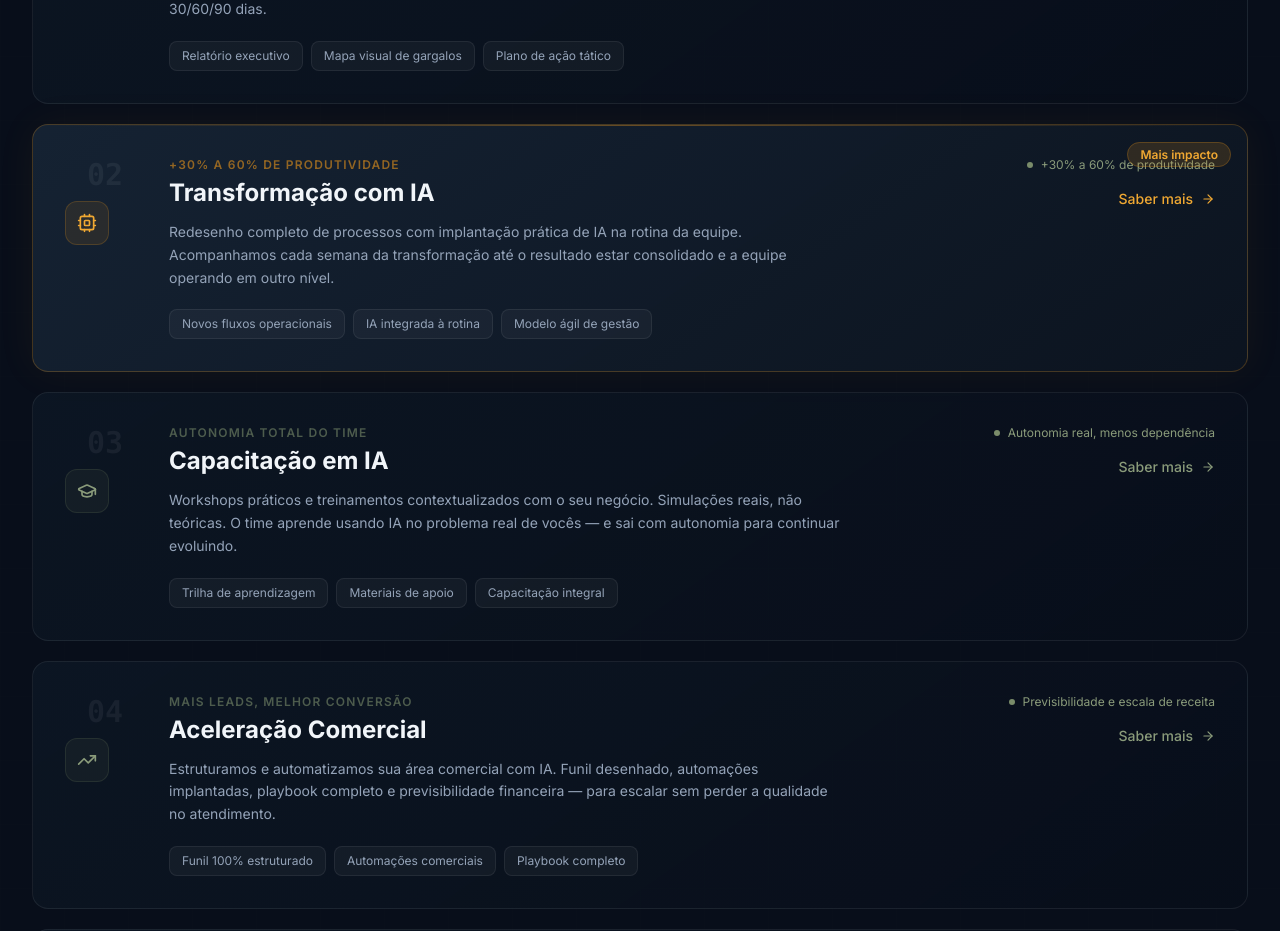
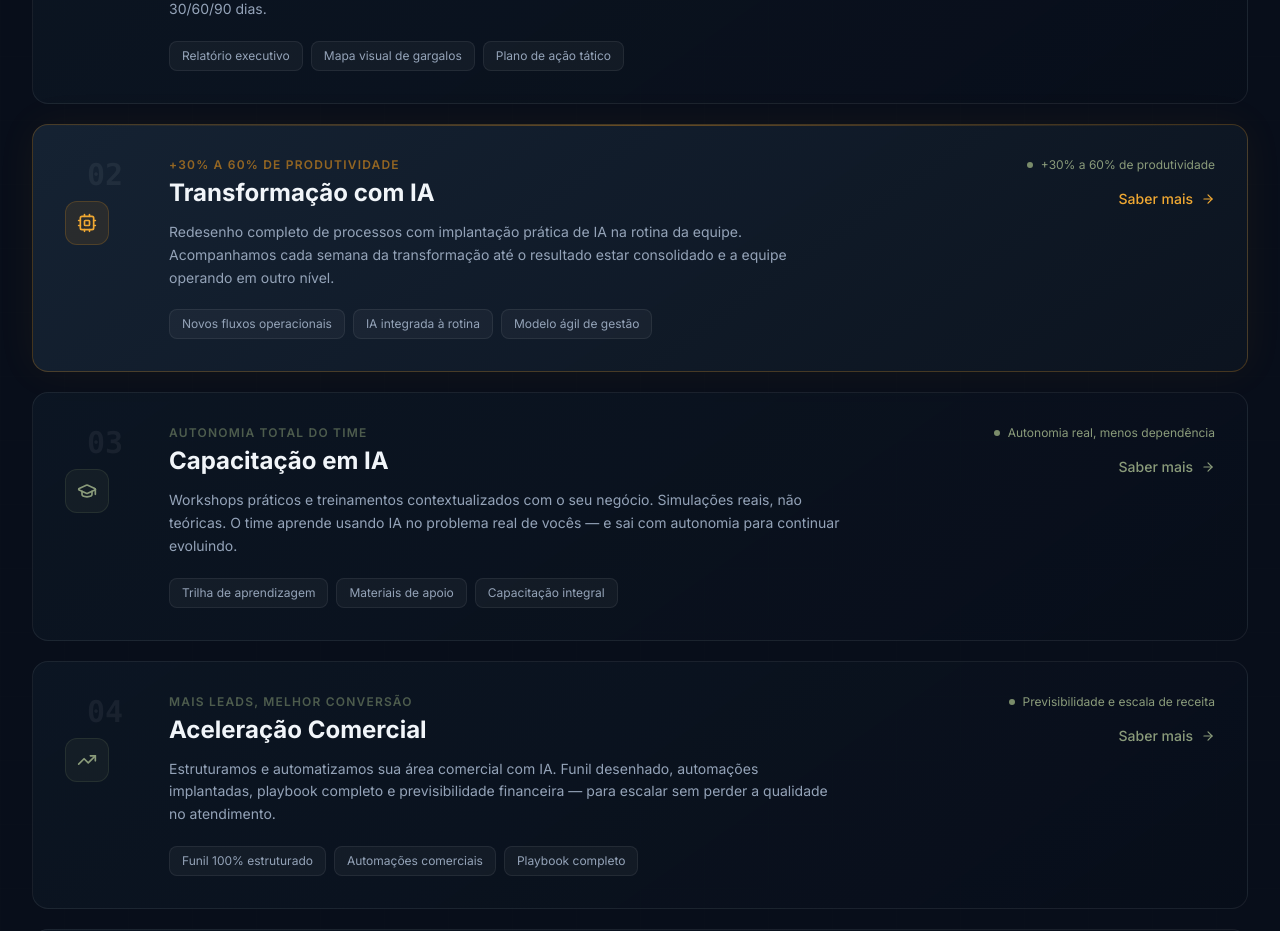
Before and after one commit to lrtrintin/lrtrintin, a Next.js app: page / in a window 1280 px wide. Shown: the part 3960-4891 px from the top of the page. Built offline with nearby package versions, Linux system fonts and the light colour scheme.

Commit message:
fix: remove 'Mais impacto' badge from Transformação com IA card
https://claude.ai/code/session_012AsU8b8ps9Fp8VHyxzYTXW

```diff
--- a/components/sections/Servicos.tsx
+++ b/components/sections/Servicos.tsx
@@ -155,13 +155,6 @@ export default function Servicos() {
                 {service.featured && (
                   <div className="absolute top-0 left-0 right-0 h-px bg-gradient-to-r from-transparent via-gold-500/40 to-transparent" />
                 )}
-                {service.featured && (
-                  <div className="absolute top-0 right-0 m-4">
-                    <span className="text-xs font-semibold px-3 py-1 rounded-full bg-gold-500/15 border border-gold-500/25 text-gold-400">
-                      Mais impacto
-                    </span>
-                  </div>
-                )}
 
                 <div className="p-6 md:p-8">
                   <div className="flex flex-col md:flex-row md:items-start gap-6">
```
